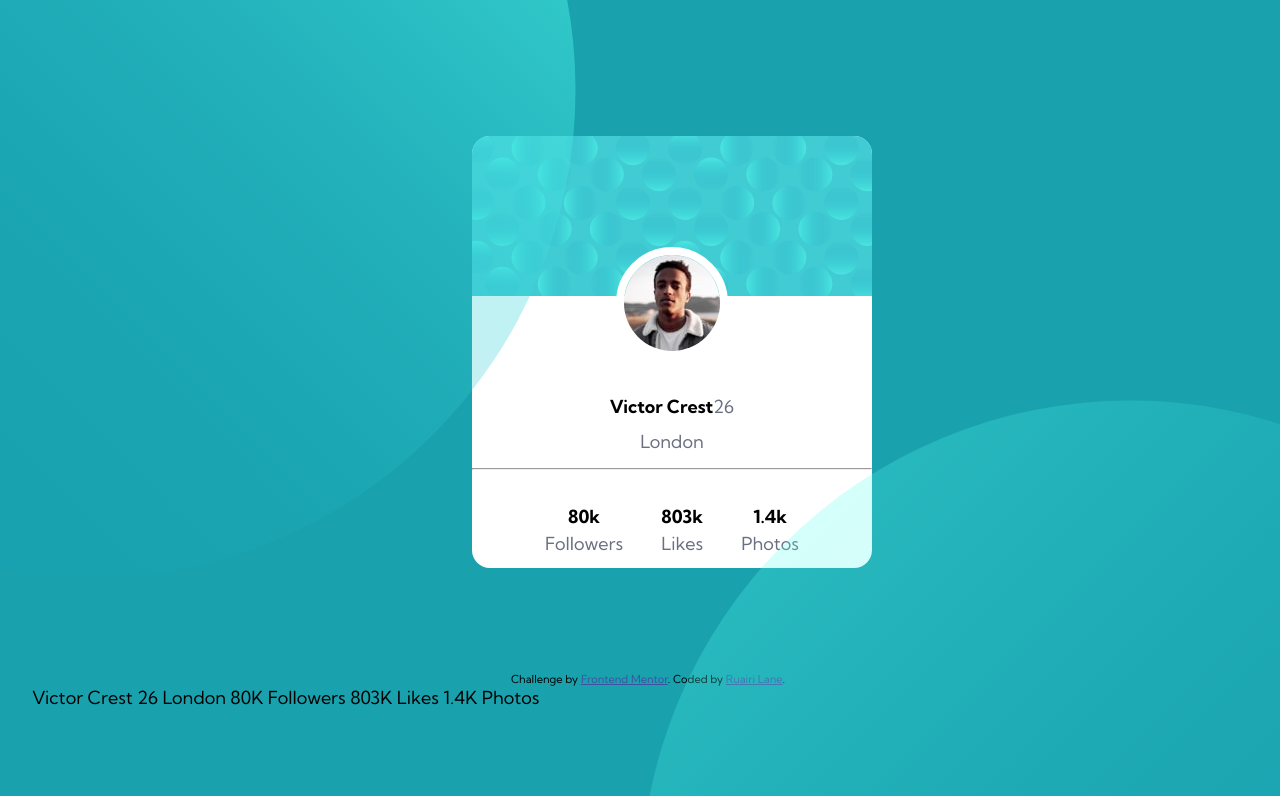
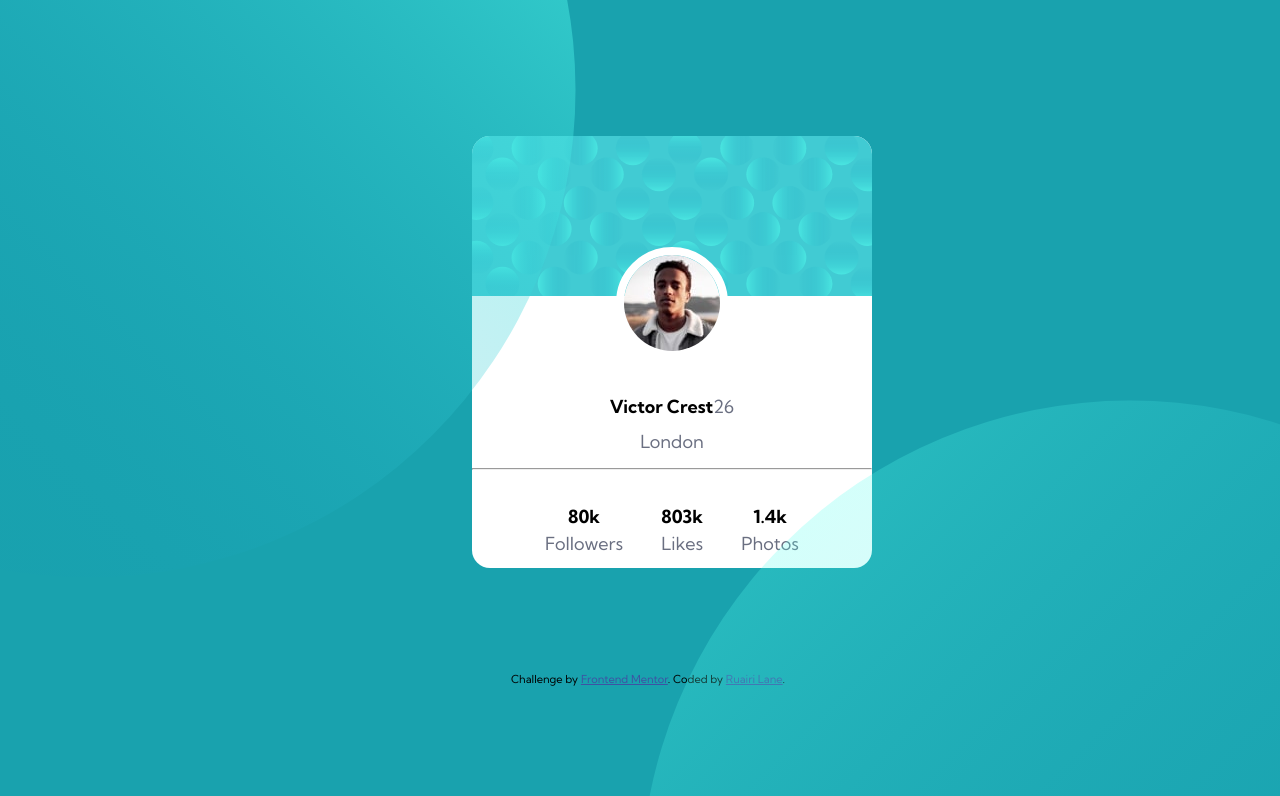
Before and after one commit to Ruairi7/profile-card, a plain HTML site: page index.html in a window 1280 px wide. Shown: the top 796 px of the page. Drawn offline with Linux system fonts and the light colour scheme.

Commit message:
Update index.html

```diff
--- a/index.html
+++ b/index.html
@@ -50,21 +50,5 @@
     Challenge by <a href="https://www.frontendmentor.io?ref=challenge" target="_blank">Frontend Mentor</a>.
     Coded by <a href="https://ruairilane.wordpress.com/">Ruairi Lane</a>.
   </div>
-  <div >
-
-    Victor Crest
-    26
-    London
-
-    80K
-    Followers
-
-    803K
-    Likes
-
-    1.4K
-    Photos
-
-  </div>
 </body>
 </html>
```
